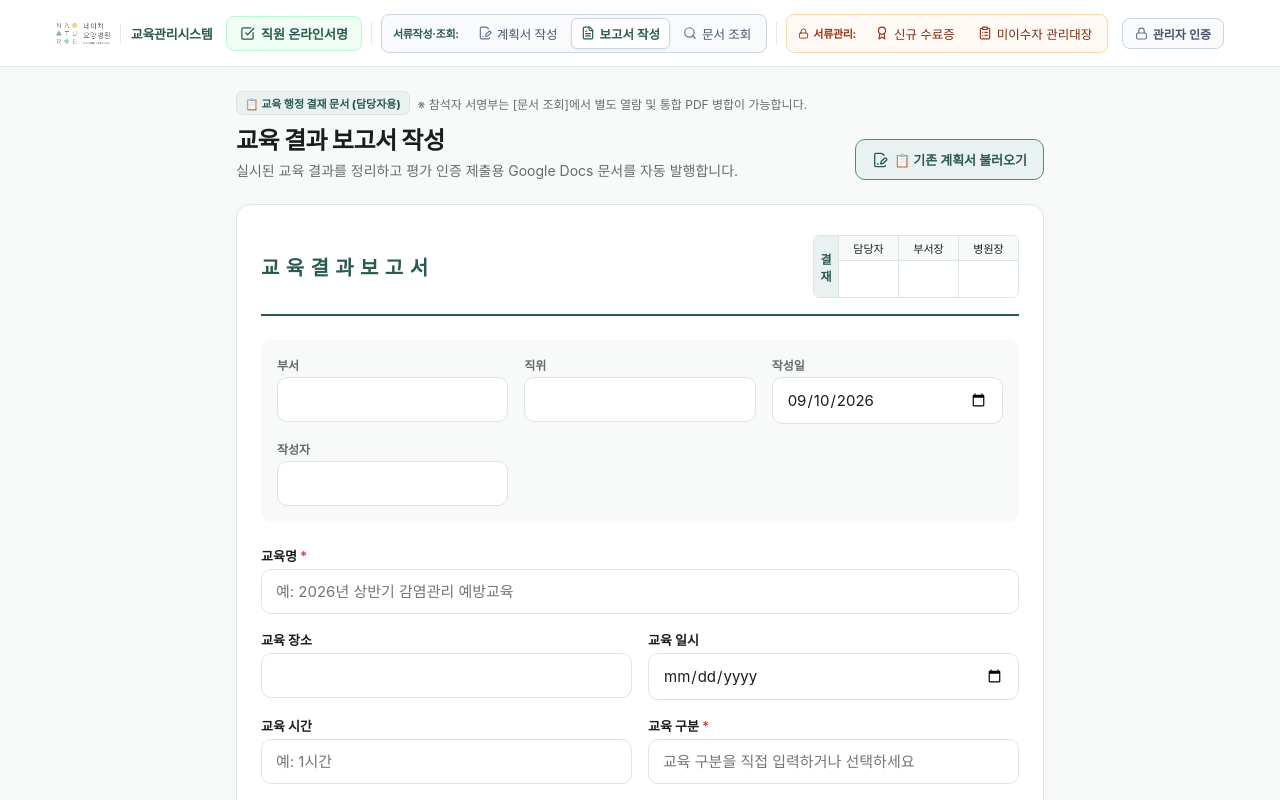
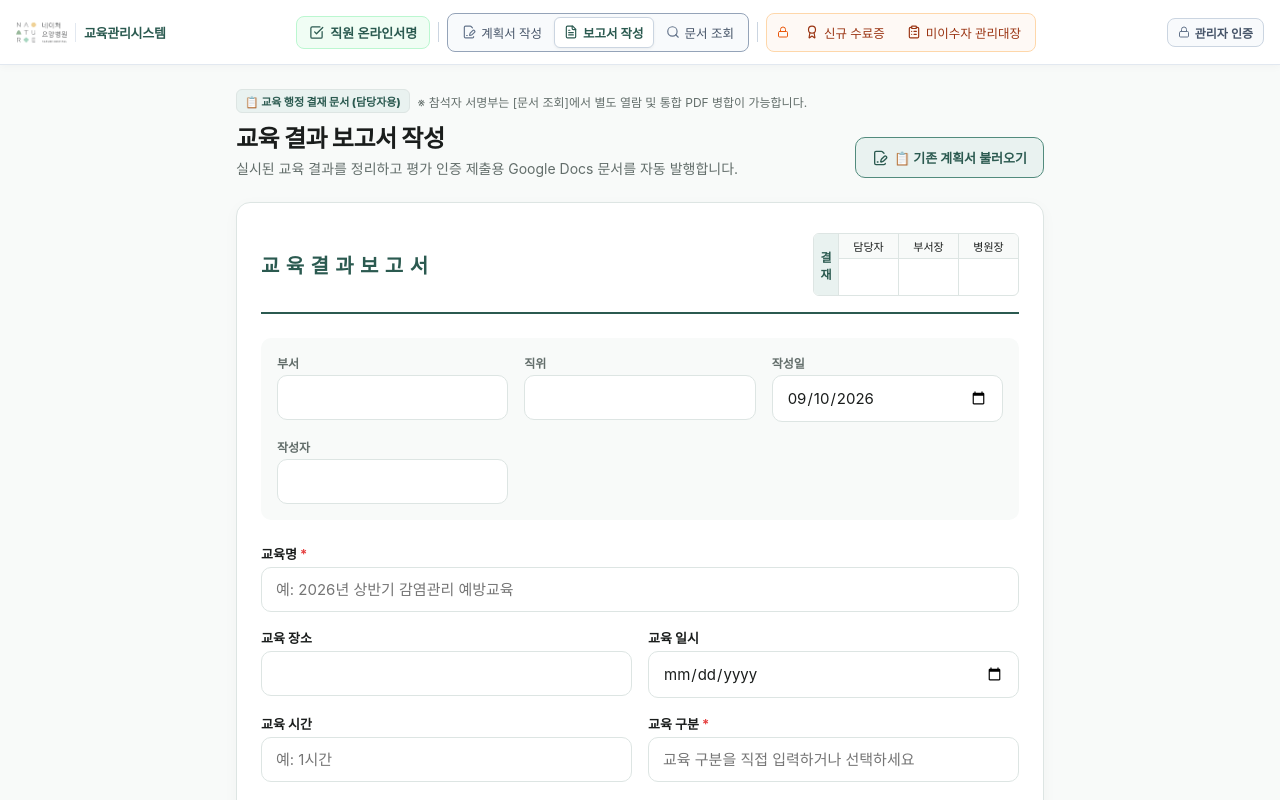
Before and after one commit to kisayo11/nature_education_management, a Next.js app: page /report in a window 1280 px wide. Shown: the top 800 px of the page. Built offline with nearby package versions, Linux system fonts and the light colour scheme; a web font is replaced by a local one.

Commit message:
fix: 상단 Navbar 줄바꿈 현상 방지 및 1열 콤팩트 레이아웃 최적화

```diff
--- a/src/components/Navbar.js
+++ b/src/components/Navbar.js
@@ -11,7 +11,6 @@ import {
   Award,
   ClipboardList,
   Lock,
-  Unlock,
   LogOut,
   UserCheck,
 } from 'lucide-react';
@@ -29,14 +28,14 @@ export default function Navbar() {
   const isTrack3 = pathname === '/certificate' || pathname === '/non-attendees';
 
   const track2Items = [
-    { href: '/plan', label: '계획서 작성', icon: FilePenLine },
-    { href: '/report', label: '보고서 작성', icon: FileText },
-    { href: '/archive', label: '문서 조회', icon: Search },
+    { href: '/plan', label: '계획서 작성', shortLabel: '계획서', icon: FilePenLine },
+    { href: '/report', label: '보고서 작성', shortLabel: '보고서', icon: FileText },
+    { href: '/archive', label: '문서 조회', shortLabel: '문서조회', icon: Search },
   ];
 
   const track3Items = [
-    { href: '/certificate', label: '신규 수료증', icon: Award },
-    { href: '/non-attendees', label: '미이수자 관리대장', icon: ClipboardList },
+    { href: '/certificate', label: '신규 수료증', shortLabel: '수료증', icon: Award },
+    { href: '/non-attendees', label: '미이수자 관리대장', shortLabel: '미이수자', icon: ClipboardList },
   ];
 
   return (
@@ -46,39 +45,48 @@ export default function Navbar() {
       position: 'sticky',
       top: 0,
       zIndex: 100,
-      boxShadow: '0 2px 10px rgba(0,0,0,0.03)',
+      boxShadow: '0 2px 8px rgba(0,0,0,0.03)',
     }}>
       <div style={{
-        maxWidth: 1200,
+        maxWidth: 1280,
         margin: '0 auto',
         padding: '0 16px',
-        height: 66,
+        height: 64,
         display: 'flex',
         alignItems: 'center',
         justifyContent: 'space-between',
-        gap: 12,
+        gap: 10,
+        whiteSpace: 'nowrap',
       }}>
-        {/* 병원 로고 및 시스템 타이틀 */}
-        <Link href="/" style={{ display: 'flex', alignItems: 'center', gap: 10, flexShrink: 0, textDecoration: 'none' }}>
+        {/* [좌측] 병원 로고 및 시스템 타이틀 */}
+        <Link href="/" style={{ display: 'flex', alignItems: 'center', gap: 8, flexShrink: 0, textDecoration: 'none' }}>
           <img
             src="/logo.png"
             alt="네이처요양병원"
             style={{
-              height: 38,
+              height: 36,
               width: 'auto',
               objectFit: 'contain',
               display: 'block',
             }}
           />
-          <div style={{ borderLeft: '1.5px solid #E2E8F0', paddingLeft: 10, display: 'flex', flexDirection: 'column' }}>
+          <div style={{ borderLeft: '1.5px solid #E2E8F0', paddingLeft: 8, display: 'flex', flexDirection: 'column' }}>
             <span style={{ fontSize: 13, fontWeight: 800, color: 'var(--primary, #2B5A50)', letterSpacing: -0.3 }}>
               교육관리시스템
             </span>
           </div>
         </Link>
 
-        {/* 3대 트랙 카테고리 네비게이션 */}
-        <nav style={{ display: 'flex', alignItems: 'center', gap: 8, flexWrap: 'wrap' }}>
+        {/* [중앙] 3대 트랙 카테고리 네비게이션 (1열 배치, nowrap 보장) */}
+        <nav style={{
+          display: 'flex',
+          alignItems: 'center',
+          gap: 6,
+          flexWrap: 'nowrap',
+          overflowX: 'auto',
+          scrollbarWidth: 'none',
+          msOverflowStyle: 'none',
+        }}>
           {/* [트랙 1] 직원 온라인 서명 */}
           <Link
             href="/"
@@ -86,7 +94,7 @@ export default function Navbar() {
               display: 'flex',
               alignItems: 'center',
               gap: 6,
-              padding: '7px 13px',
+              padding: '6px 12px',
               borderRadius: 8,
               fontSize: 13,
               fontWeight: isTrack1 ? 800 : 600,
@@ -96,34 +104,27 @@ export default function Navbar() {
               textDecoration: 'none',
               transition: 'all 0.15s ease',
               boxShadow: isTrack1 ? '0 2px 6px rgba(43, 90, 80, 0.2)' : 'none',
+              flexShrink: 0,
             }}
           >
             <CheckSquare size={15} />
-            <span className="track-title-1">직원 온라인서명</span>
+            <span>직원 온라인서명</span>
           </Link>
 
           {/* 트랙 구분선 */}
-          <div style={{ width: 1, height: 22, backgroundColor: '#E2E8F0', margin: '0 1px' }} className="nav-divider" />
+          <div style={{ width: 1, height: 20, backgroundColor: '#CBD5E1', margin: '0 2px', flexShrink: 0 }} className="nav-divider" />
 
           {/* [트랙 2] 서류작성 및 조회 (계획서, 보고서, 문서조회) */}
           <div style={{
             display: 'flex',
             alignItems: 'center',
-            gap: 3,
+            gap: 2,
             backgroundColor: '#F8FAFC',
-            padding: '3px 5px',
+            padding: '3px 4px',
             borderRadius: 8,
-            border: isTrack2 ? '1px solid #CBD5E1' : '1px solid #E2E8F0',
+            border: isTrack2 ? '1px solid #94A3B8' : '1px solid #E2E8F0',
+            flexShrink: 0,
           }}>
-            <span style={{
-              fontSize: 11,
-              fontWeight: 700,
-              color: isTrack2 ? 'var(--primary, #2B5A50)' : '#64748B',
-              padding: '0 6px',
-              letterSpacing: -0.3,
-            }} className="nav-group-label">
-              서류작성·조회:
-            </span>
             {track2Items.map((item) => {
               const Icon = item.icon;
               const isActive = pathname === item.href;
@@ -145,41 +146,39 @@ export default function Navbar() {
                     border: isActive ? '1px solid #CBD5E1' : '1px solid transparent',
                     textDecoration: 'none',
                     transition: 'all 0.15s ease',
+                    flexShrink: 0,
                   }}
                 >
                   <Icon size={14} color={isActive ? 'var(--primary, #2B5A50)' : '#64748B'} />
-                  <span className="nav-sub-label">{item.label}</span>
+                  <span className="nav-full-label">{item.label}</span>
+                  <span className="nav-short-label">{item.shortLabel}</span>
                 </Link>
               );
             })}
           </div>
 
           {/* 트랙 구분선 */}
-          <div style={{ width: 1, height: 22, backgroundColor: '#E2E8F0', margin: '0 1px' }} className="nav-divider" />
+          <div style={{ width: 1, height: 20, backgroundColor: '#CBD5E1', margin: '0 2px', flexShrink: 0 }} className="nav-divider" />
 
           {/* [트랙 3] 서류관리 (신규 수료증, 미이수자 대장 - 보안) */}
           <div style={{
             display: 'flex',
             alignItems: 'center',
-            gap: 3,
+            gap: 2,
             backgroundColor: '#FEF9F5',
-            padding: '3px 5px',
+            padding: '3px 4px',
             borderRadius: 8,
-            border: isTrack3 ? '1px solid #FDBA74' : '1px solid #FED7AA',
+            border: isTrack3 ? '1px solid #F97316' : '1px solid #FED7AA',
+            flexShrink: 0,
           }}>
-            <span style={{
-              fontSize: 11,
-              fontWeight: 700,
-              color: isTrack3 ? '#C2410C' : '#9A3412',
-              padding: '0 6px',
-              letterSpacing: -0.3,
+            <div style={{
               display: 'flex',
               alignItems: 'center',
-              gap: 4,
-            }} className="nav-group-label">
-              <Lock size={11} />
-              서류관리:
-            </span>
+              padding: '0 4px 0 6px',
+              color: '#EA580C',
+            }} title="관리자 보안 구역">
+              <Lock size={12} />
+            </div>
             {track3Items.map((item) => {
               const Icon = item.icon;
               const isActive = pathname === item.href;
@@ -195,35 +194,37 @@ export default function Navbar() {
                     borderRadius: 6,
                     fontSize: 12.5,
                     fontWeight: isActive ? 700 : 500,
-                    color: isActive ? '#9A3412' : '#7C2D12',
+                    color: isActive ? '#C2410C' : '#9A3412',
                     backgroundColor: isActive ? '#ffffff' : 'transparent',
                     boxShadow: isActive ? '0 1px 3px rgba(0,0,0,0.06)' : 'none',
                     border: isActive ? '1px solid #FDBA74' : '1px solid transparent',
                     textDecoration: 'none',
                     transition: 'all 0.15s ease',
+                    flexShrink: 0,
                   }}
                 >
                   <Icon size={14} color={isActive ? '#EA580C' : '#9A3412'} />
-                  <span className="nav-sub-label">{item.label}</span>
+                  <span className="nav-full-label">{item.label}</span>
+                  <span className="nav-short-label">{item.shortLabel}</span>
                 </Link>
               );
             })}
           </div>
         </nav>
 
-        {/* 관리자 인증 상태 및 로그인 버튼 */}
-        <div style={{ display: 'flex', alignItems: 'center', gap: 8, flexShrink: 0 }}>
+        {/* [우측] 관리자 인증 상태 및 로그인 버튼 */}
+        <div style={{ display: 'flex', alignItems: 'center', gap: 6, flexShrink: 0 }}>
           {isLoggedIn ? (
             <div style={{
               display: 'flex',
               alignItems: 'center',
-              gap: 8,
-              padding: '4px 10px',
+              gap: 6,
+              padding: '4px 8px',
               borderRadius: 8,
               backgroundColor: '#F0FDF4',
               border: '1px solid #BBF7D0',
             }}>
-              <div style={{ display: 'flex', alignItems: 'center', gap: 5, fontSize: 12, fontWeight: 700, color: '#166534' }}>
+              <div style={{ display: 'flex', alignItems: 'center', gap: 4, fontSize: 12, fontWeight: 700, color: '#166534' }}>
                 <UserCheck size={14} />
                 <span>{user?.name || '관리자'} 님</span>
               </div>
@@ -234,7 +235,7 @@ export default function Navbar() {
                 style={{
                   background: 'none',
                   border: 'none',
-                  padding: '3px 6px',
+                  padding: '2px 5px',
                   borderRadius: 4,
                   fontSize: 11,
                   fontWeight: 600,
@@ -258,7 +259,7 @@ export default function Navbar() {
                 display: 'flex',
                 alignItems: 'center',
                 gap: 5,
-                padding: '6px 12px',
+                padding: '5px 10px',
                 borderRadius: 8,
                 fontSize: 12,
                 fontWeight: 600,
@@ -269,8 +270,8 @@ export default function Navbar() {
                 transition: 'all 0.15s',
               }}
             >
-              <Lock size={13} color="#64748B" />
-              <span className="auth-btn-text">관리자 인증</span>
+              <Lock size={12} color="#64748B" />
+              <span>관리자 인증</span>
             </button>
           )}
         </div>
@@ -285,20 +286,18 @@ export default function Navbar() {
       />
 
       <style jsx global>{`
-        @media (max-width: 1024px) {
-          .nav-group-label {
+        .nav-short-label {
+          display: none;
+        }
+        @media (max-width: 1080px) {
+          .nav-full-label {
             display: none !important;
           }
-        }
-        @media (max-width: 820px) {
-          .nav-sub-label {
-            display: none !important;
-          }
-          .auth-btn-text {
-            display: none !important;
+          .nav-short-label {
+            display: inline !important;
           }
         }
-        @media (max-width: 600px) {
+        @media (max-width: 768px) {
           .nav-divider {
             display: none !important;
           }
```
